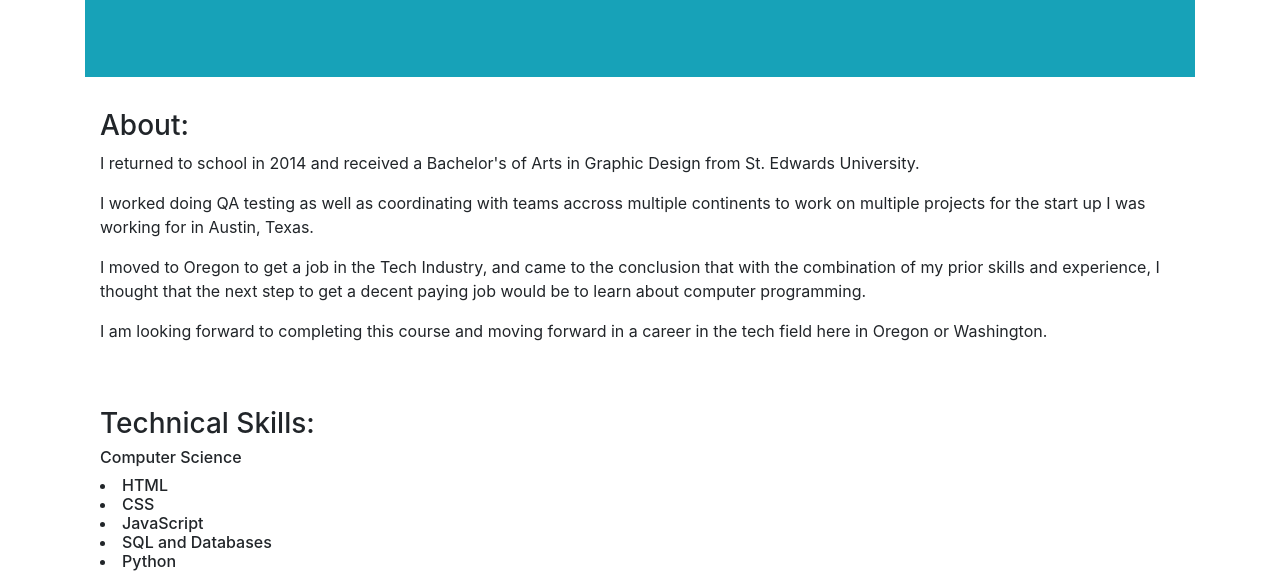
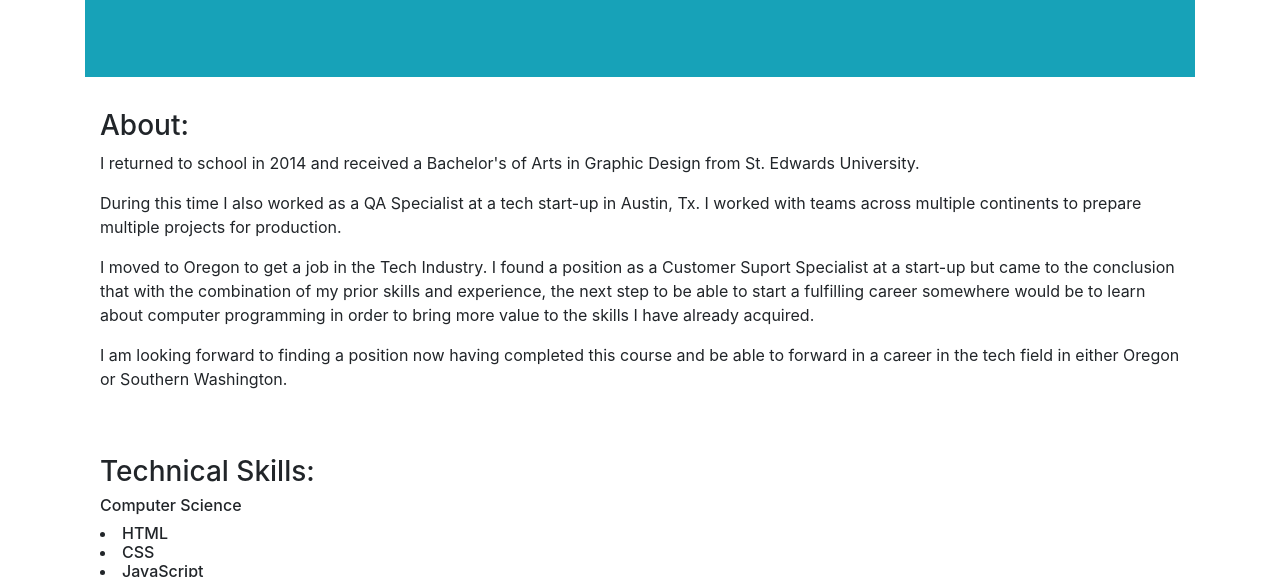
Before and after one commit to mdcavallaro/mdcavallaro.github.io, a plain HTML site: page index.html in a window 1280 px wide. Shown: the part 228-805 px from the top of the page. Drawn offline with nearby package versions, Linux system fonts and the light colour scheme.

Commit message:
About update

```diff
--- a/index.html
+++ b/index.html
@@ -55,9 +55,9 @@
 
                   <h3 id="about">About:</h3>
                   <p>I returned to school in 2014 and received a Bachelor's of Arts in Graphic Design from St. Edwards University.</p>
-                  <p>I worked doing QA testing as well as coordinating with teams accross multiple continents to work on multiple projects for the start up I was working for in Austin, Texas.</p>
-                  <p>I moved to Oregon to get a job in the Tech Industry, and came to the conclusion that with the combination of my prior skills and experience, I thought that the next step to get a decent paying job would be to learn about computer programming.</p>
-                  <p>I am looking forward to completing this course and moving forward in a career in the tech field here in Oregon or Washington.</p>
+                  <p>During this time I also worked as a QA Specialist at a tech start-up in Austin, Tx. I worked with teams across multiple continents to prepare multiple projects for production.</p>
+                  <p>I moved to Oregon to get a job in the Tech Industry. I found a position as a Customer Suport Specialist at a start-up but came to the conclusion that with the combination of my prior skills and experience, the next step to be able to start a fulfilling career somewhere would be to learn about computer programming in order to bring more value to the skills I have already acquired.</p>
+                  <p>I am looking forward to finding a position now having completed this course and be able to forward in a career in the tech field in either Oregon or Southern Washington.</p>
 
                   <br>
                   <br>
@@ -69,6 +69,7 @@
                           <li>JavaScript</li>
                           <li>SQL and Databases</li>
                           <li>Python</li>
+                          <li>Python Live Course Internship at the Tech Academy</li>
                       <h6>Graphic Design</h6>
                         <li>Adobe Illustrator</li>
                         <li>Adobe InDesign</li>
```
